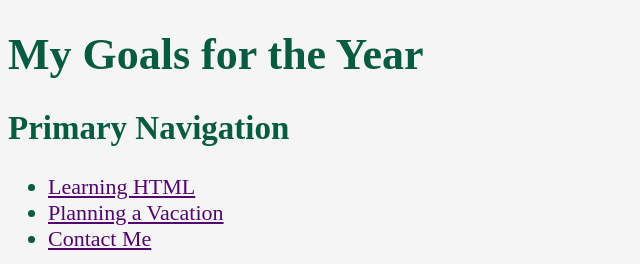
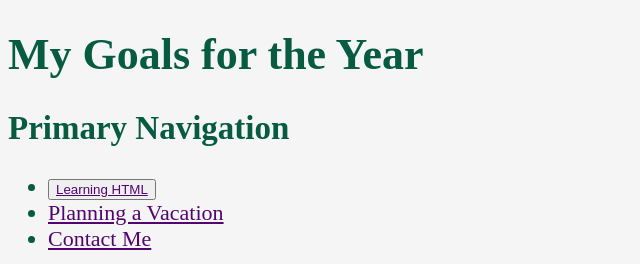
Before and after one commit to Pharuq-9/My-goal-for-2022, a plain HTML site: page index.html in a window 1280 px wide. Shown: the top 264 px of the page, without its empty margins (0-640 px from the left). Drawn offline with Linux system fonts and the light colour scheme.

Commit message:
Update index.html

```diff
--- a/index.html
+++ b/index.html
@@ -15,7 +15,7 @@
             <h2 id="primary-navigation">Primary Navigation</h2>
             <ul>
                 <li>
-                    <a href="#html">Learning HTML</a>
+                        <button><a href="#html">Learning HTML</a></button>
                 </li>
                 <li>
                     <a href="#Vacation">Planning a Vacation</a>
```
